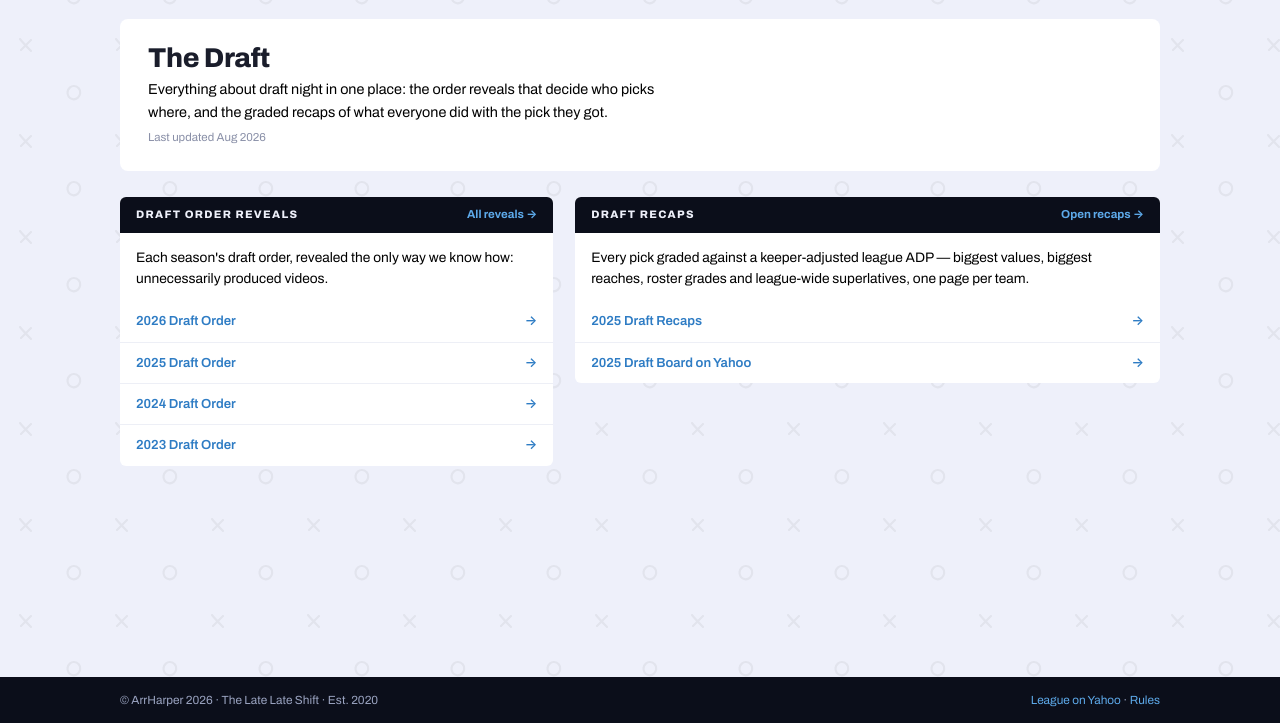
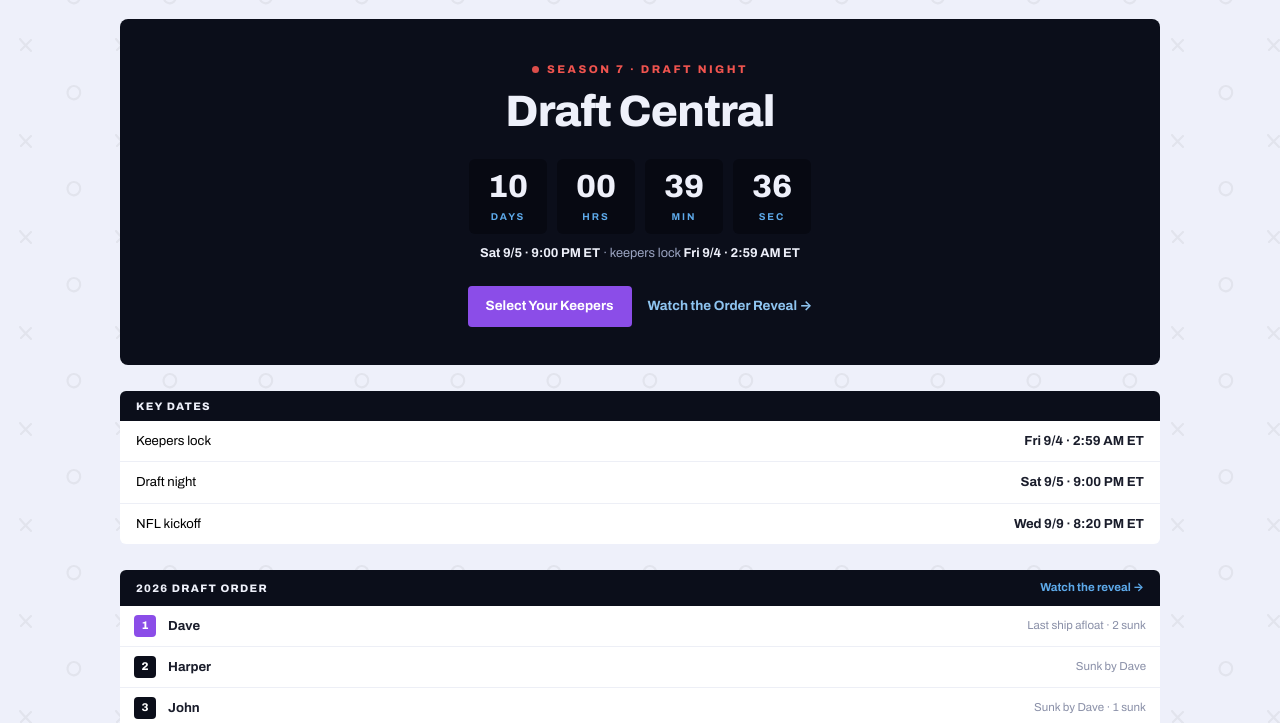
Before and after one commit to ArrHarper/LateLateShift, an Eleventy site: page src/draft.njk in a window 1280 px wide. Shown: the part 77-800 px from the top of the page. Built offline with nearby package versions, Linux system fonts and the light colour scheme; Eleventy itself is replaced by a stand-in of ours; files that its build step writes are made by us from their sources.

Commit message:
Rebuild the draft page as Draft Central with countdown, order, and key dates
Draft-night details (date, keeper deadline, reveal seed, pick order with
fate blurbs) now live in league.json current.draft. New full-navy event
hero with a segmented live countdown, Key Dates above a full-width 2026
draft order, and an Archive section for reveals and recaps. Adds a
draft-night news item.

Co-Authored-By: Claude Fable 5 <noreply@anthropic.com>

```diff
--- a/css/site.css
+++ b/css/site.css
@@ -216,6 +216,74 @@ main { display: block; flex: 1 0 auto; }
 }
 .hero-wing .dl b { color: var(--on-navy); font-weight: 700; }
 
+/* ---------- draft hero (Draft Central) ---------- */
+.draft-hero {
+  background: var(--navy);
+  color: var(--on-navy);
+  border-radius: var(--r-lg);
+  padding: 42px 28px 38px;
+  display: grid;
+  justify-items: center;
+  text-align: center;
+  gap: 10px;
+}
+.draft-hero .kicker {
+  display: flex;
+  align-items: center;
+  gap: 8px;
+  color: var(--red);
+  font-size: 0.7rem;
+  font-weight: 800;
+  letter-spacing: 0.22em;
+  text-transform: uppercase;
+}
+.draft-hero .dot { width: 7px; height: 7px; border-radius: 50%; background: var(--red); }
+@media (prefers-reduced-motion: no-preference) {
+  .draft-hero .dot { animation: pulse 1.6s ease-in-out infinite; }
+}
+.draft-hero h1 {
+  font-size: clamp(1.9rem, 5vw, 2.75rem);
+  font-weight: 800;
+  letter-spacing: -0.02em;
+  line-height: 1.05;
+}
+.draft-hero .count {
+  display: flex;
+  flex-wrap: wrap;
+  justify-content: center;
+  gap: 10px;
+  margin-top: 14px;
+}
+.draft-hero .unit {
+  min-width: 78px;
+  padding: 12px 10px 10px;
+  background: var(--navy-deep);
+  border-radius: var(--r-md);
+}
+.draft-hero .unit b {
+  display: block;
+  font-size: 2rem;
+  font-weight: 800;
+  line-height: 1;
+  font-variant-numeric: tabular-nums;
+}
+.draft-hero .unit span {
+  display: block;
+  margin-top: 6px;
+  font-size: 0.62rem;
+  font-weight: 700;
+  letter-spacing: 0.2em;
+  text-transform: uppercase;
+  color: var(--blue);
+}
+.draft-hero .done { font-size: 1.6rem; font-weight: 800; padding: 10px 0; }
+.draft-hero .when { font-size: 0.8rem; color: var(--on-navy-dim); }
+.draft-hero .when b { color: var(--on-navy); font-weight: 700; }
+.draft-hero .cta { display: flex; flex-wrap: wrap; align-items: center; justify-content: center; gap: 16px; margin-top: 12px; }
+.draft-hero .link-strong { color: var(--blue-bright); }
+.draft-hero .link-strong:hover { color: #fff; }
+.draft-hero .link-strong:active { color: var(--blue); }
+
 /* ---------- page header (interior pages) ---------- */
 .page-head {
   background: var(--surface);
@@ -396,6 +464,12 @@ main { display: block; flex: 1 0 auto; }
 .rank-mod .who { margin-right: auto; }
 .rank-mod .who b { display: block; }
 .rank-mod .who span { color: var(--ink-3); font-size: 0.72rem; }
+/* right-aligned annotation (e.g. draft-order fates) */
+.rank-mod .note {
+  color: var(--ink-3);
+  font-size: 0.72rem;
+  text-align: right;
+}
 .rank-mod .pill {
   background: var(--tint-blue);
   color: var(--blue-ink);
@@ -500,7 +574,6 @@ main { display: block; flex: 1 0 auto; }
   gap: var(--gap);
   align-items: start;
 }
-
 /* ---------- lls-table (restyled) ---------- */
 .lls-table-wrap {
   overflow-x: auto;
--- a/src/_data/league.json
+++ b/src/_data/league.json
@@ -15,7 +15,25 @@
     "playoffWeeks": "15–17",
     "buyIn": 20,
     "payoutChampion": 150,
-    "payoutRunnerUp": 50
+    "payoutRunnerUp": 50,
+    "draft": {
+      "when": "2026-09-06T01:00:00Z",
+      "whenDisplay": "Sat 9/5 · 9:00 PM ET",
+      "keeperDeadlineDisplay": "Fri 9/4 · 2:59 AM ET",
+      "voyageSeed": "634061022",
+      "order": [
+        { "pick": 1, "manager": "Dave", "fate": "Last ship afloat · 2 sunk" },
+        { "pick": 2, "manager": "Harper", "fate": "Sunk by Dave" },
+        { "pick": 3, "manager": "John", "fate": "Sunk by Dave · 1 sunk" },
+        { "pick": 4, "manager": "Uzoma", "fate": "Taken by the Kraken · 1 sunk" },
+        { "pick": 5, "manager": "Colin", "fate": "Sunk by John" },
+        { "pick": 6, "manager": "TK", "fate": "Capsized by a rogue wave" },
+        { "pick": 7, "manager": "Ray", "fate": "Capsized by a rogue wave" },
+        { "pick": 8, "manager": "Cass", "fate": "Capsized by a rogue wave" },
+        { "pick": 9, "manager": "Price", "fate": "Sunk by Uzoma" },
+        { "pick": 10, "manager": "Ben", "fate": "Capsized by a rogue wave" }
+      ]
+    }
   },
   "seasons": [
     {
--- a/src/_data/news.json
+++ b/src/_data/news.json
@@ -1,4 +1,11 @@
 [
+  {
+    "date": "2026-08-26",
+    "tag": "draft",
+    "title": "Draft night is set: Saturday, Sep 5 at 9 PM ET",
+    "blurb": "Keepers lock Friday, Sep 4 at 2:59 AM ET. Dave picks first — see the full order on Draft Central.",
+    "href": "/draft/"
+  },
   {
     "date": "2026-08-13",
     "tag": "draft",
--- a/src/draft.njk
+++ b/src/draft.njk
@@ -1,22 +1,58 @@
 {% extends 'base.njk' %}
-{% from "_components/ui.njk" import pageHero, mod %}
+{% from "_components/ui.njk" import secHead, mod %}
 
-{% block title %}Draft 🏈 The Late Late Shift{% endblock %}
+{% block title %}Draft Central 🏈 The Late Late Shift{% endblock %}
 
 {% block content %}
 {% set current = league.current %}
+{% set draft = current.draft %}
 {# Seasons with a published recap set — newest last. Add the year when one ships. #}
 {% set recapSeasons = [2025] %}
 {% set latestRecap = recapSeasons | last %}
 {% set recapIndexUrl = ('/draft-recaps/' + latestRecap + '/index-' + latestRecap + '.html') | url %}
 
-{{ pageHero(
-    "The Draft",
-    intro="Everything about draft night in one place: the order reveals that decide who picks
-    where, and the graded recaps of what everyone did with the pick they got.",
-    updated="Aug 2026"
-) }}
+<div class="draft-hero">
+    <div class="kicker"><span class="dot"></span> Season {{ current.seasonNo }} · Draft Night</div>
+    <h1>Draft Central</h1>
+    <div class="count" id="draft-countdown" data-target="{{ draft.when }}" role="timer" aria-label="Countdown to the draft">
+        <div class="unit"><b id="dc-d">—</b><span>Days</span></div>
+        <div class="unit"><b id="dc-h">—</b><span>Hrs</span></div>
+        <div class="unit"><b id="dc-m">—</b><span>Min</span></div>
+        <div class="unit"><b id="dc-s">—</b><span>Sec</span></div>
+    </div>
+    <div class="when"><b>{{ draft.whenDisplay }}</b> · keepers lock <b>{{ draft.keeperDeadlineDisplay }}</b></div>
+    <div class="cta">
+        <a class="btn-primary" href="https://football.fantasysports.yahoo.com/f1/{{ current.leagueId }}/1/keepers" target="_blank" rel="noopener">Select Your Keepers</a>
+        <a class="link-strong" href="{{ '/draft-order/' | url }}#draft-{{ current.year }}">Watch the Order Reveal →</a>
+    </div>
+</div>
 
+{% call mod("Key Dates") %}
+<ul class="kv-list">
+    <li><span class="k">Keepers lock</span><span class="v">{{ draft.keeperDeadlineDisplay }}</span></li>
+    <li><span class="k">Draft night</span><span class="v">{{ draft.whenDisplay }}</span></li>
+    <li><span class="k">NFL kickoff</span><span class="v">{{ current.kickoffDisplay }}</span></li>
+</ul>
+{% endcall %}
+
+<div class="mod rank-mod">
+    <div class="mod-head">
+        <h3>{{ current.year }} Draft Order</h3>
+        <a href="{{ '/draft-order/' | url }}#draft-{{ current.year }}">Watch the reveal →</a>
+    </div>
+    <ol>
+        {% for slot in draft.order %}
+        <li>
+            <span class="rk">{{ slot.pick }}</span>
+            <span class="who"><b>{{ slot.manager }}</b></span>
+            <span class="note">{{ slot.fate }}</span>
+        </li>
+        {% endfor %}
+    </ol>
+</div>
+
+<div>
+    {{ secHead("The Archive", color="blue", note="order reveals and graded recaps from seasons past") }}
     <div class="duo">
         {% call mod("Draft Order Reveals", link=('/draft-order/' | url), linkText="All reveals →") %}
         <p class="mod-intro">Each season's draft order, revealed the only way we know how:
@@ -39,4 +75,9 @@
         </div>
         {% endcall %}
     </div>
+</div>
 {% endblock %}
+
+{% block scripts %}
+<script>(function(){var w=document.getElementById('draft-countdown');if(!w)return;var targetMs=Date.parse(w.dataset.target);function $(id){return document.getElementById(id);}var d=$('dc-d'),h=$('dc-h'),m=$('dc-m'),s=$('dc-s');function pad(n){return String(n).padStart(2,'0');}function tick(){var diff=targetMs-Date.now();if(diff<=0){w.innerHTML='<div class="done">Draft night is here!</div>';clearInterval(t);return;}d.textContent=Math.floor(diff/864e5);h.textContent=pad(Math.floor(diff%864e5/36e5));m.textContent=pad(Math.floor(diff%36e5/6e4));s.textContent=pad(Math.floor(diff%6e4/1e3));}tick();var t=setInterval(tick,1000);}());</script>
+{% endblock %}
```
Also changed, not shown: CLAUDE.md (+1 -1 lines). Lines whose indentation alone changed are shown as unchanged.
